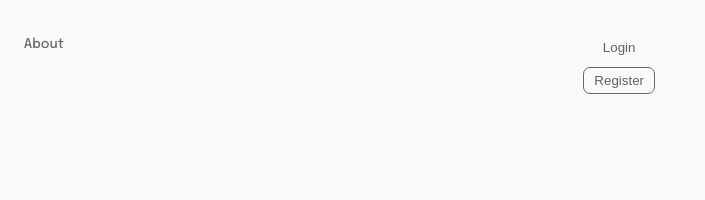
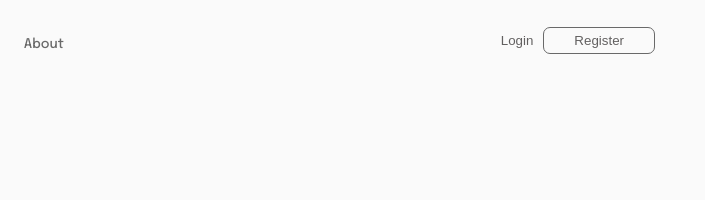
Before and after one commit to LucasSilva97/intro-section-with-dropdown-navigation-main, a plain HTML site: page index.html in a window 1280 px wide. Shown: the top 200 px of the page, 575-1280 px from the left. Drawn offline with Linux system fonts and the light colour scheme.

Commit message:
fixing navigation bar buttons

```diff
--- a/styles/queries.css
+++ b/styles/queries.css
@@ -47,6 +47,11 @@
 
         font-size: 12px;
         font-weight: 700;
+    }
+
+    .menu-navigation .nav-buttons{
+        flex-direction: row;
+        margin: 0;
     }
 
    .menu-navigation #btn-register:hover {
--- a/styles/style.css
+++ b/styles/style.css
@@ -101,27 +101,32 @@ a img{
     cursor: pointer;
 }
 
+.menu-navigation #btn-login :hover{
+    color: hsl(0, 0%, 15%);
+}
 .menu-navigation .nav-buttons{
     display: flex;
     flex-direction: column;
+    align-items: center;
 
     margin-top: 15px;
+
+    background-size: cover;
+    box-sizing: border-box;
+    border-radius: 10px;
+
 }
 
-.menu-navigation #btn-login :hover{
-    color: hsl(0, 0%, 15%);
-}
 
 .menu-navigation #btn-register{
     background: transparent;
-    padding: 5px 10px;
+    flex-basis: content;
+    padding: 5px 30px;
     margin-bottom: 7px;
     border: 1.5px solid hsl(0, 0%, 41%);
     border-radius: 7px;
 
     color:hsl(0, 1%, 38%);
-    font-weight: 500;
-    font-size: .835;
     cursor: pointer;
 }
 
```
